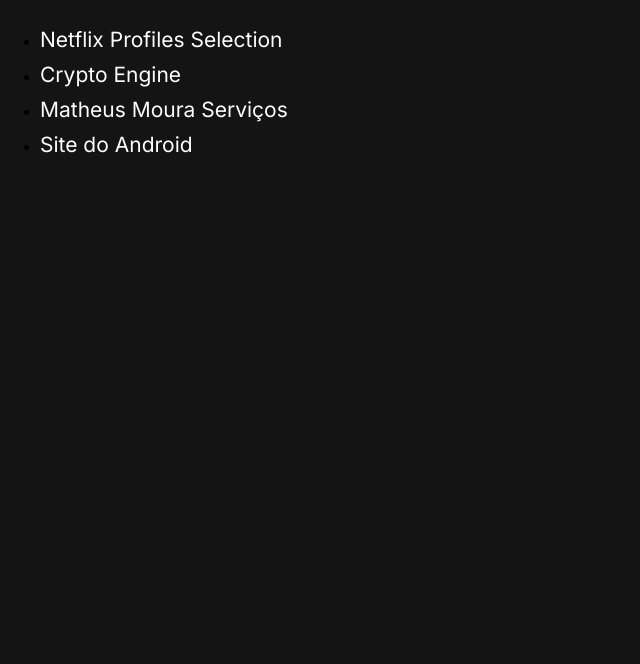
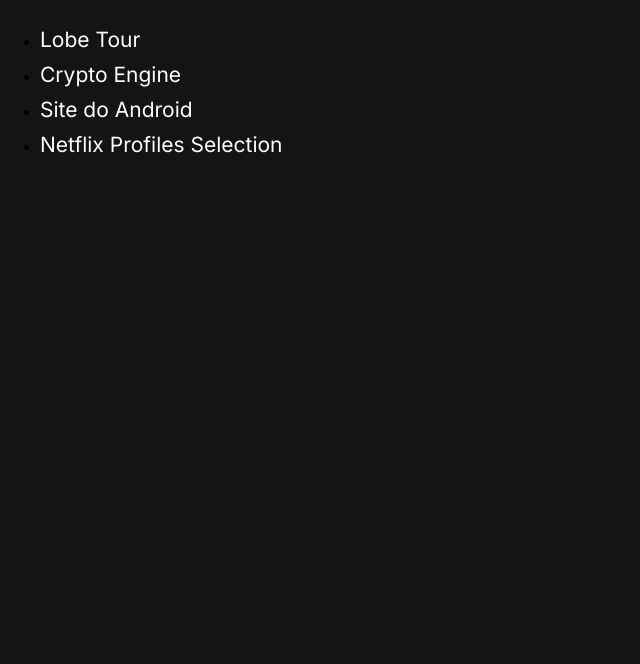
Before and after one commit to geraldoneto771/meu-portfolio-frontend, a plain HTML site: page index.html in a window 1280 px wide. Shown: the part 136-800 px from the top of the page, without its empty margins (0-640 px from the left). Drawn offline with Linux system fonts and the light colour scheme.

Commit message:
Update index.html

```diff
--- a/index.html
+++ b/index.html
@@ -12,12 +12,15 @@
 <body>
     <h1>Meu Portfólio</h1>
     <ul>
+        <li><a href="lobe-tour-page/index.html">Lobe Tour</a></li>
+        <li><a href="crypto-engine/index.html">Crypto Engine</a></li>
+        <li><a href="site-do-android/index.html">Site do Android</a></li>
         <li> <a href="netflix-profiles-selection/index.html" target="_blank" rel="next">
                 Netflix Profiles Selection
             </a></li>
-        <li><a href="crypto-engine/index.html">Crypto Engine</a></li>
-        <li><a href="matheus-moura-services/index.html">Matheus Moura Serviços</a></li>
-        <li><a href="site-do-android/index.html">Site do Android</a></li>
+
+
+
     </ul>
 </body>
 
```
